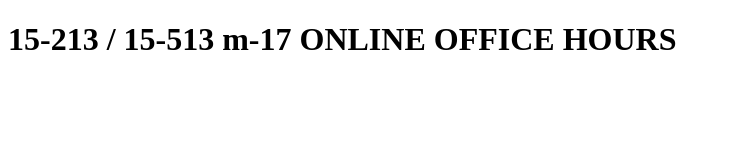
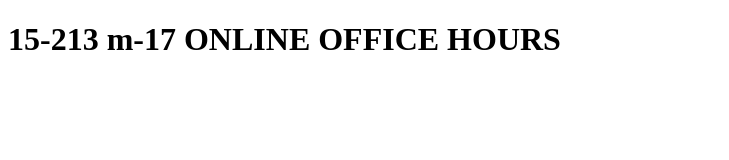
Before and after one commit to mdayao/Epidemiology-Prediction-Visualisation-Tool, a plain HTML site: page index.html in a window 1280 px wide. Shown: the whole page, without its empty margins (0-729 px from the left). Drawn offline with Linux system fonts and the light colour scheme.

Commit message:
Update index.html

```diff
--- a/index.html
+++ b/index.html
@@ -7,7 +7,7 @@
 
   <body>
 
-    <h1>15-213 / 15-513 m-17 ONLINE OFFICE HOURS</h1>
+    <h1>15-213 m-17 ONLINE OFFICE HOURS</h1>
 
   </body>
 
```
